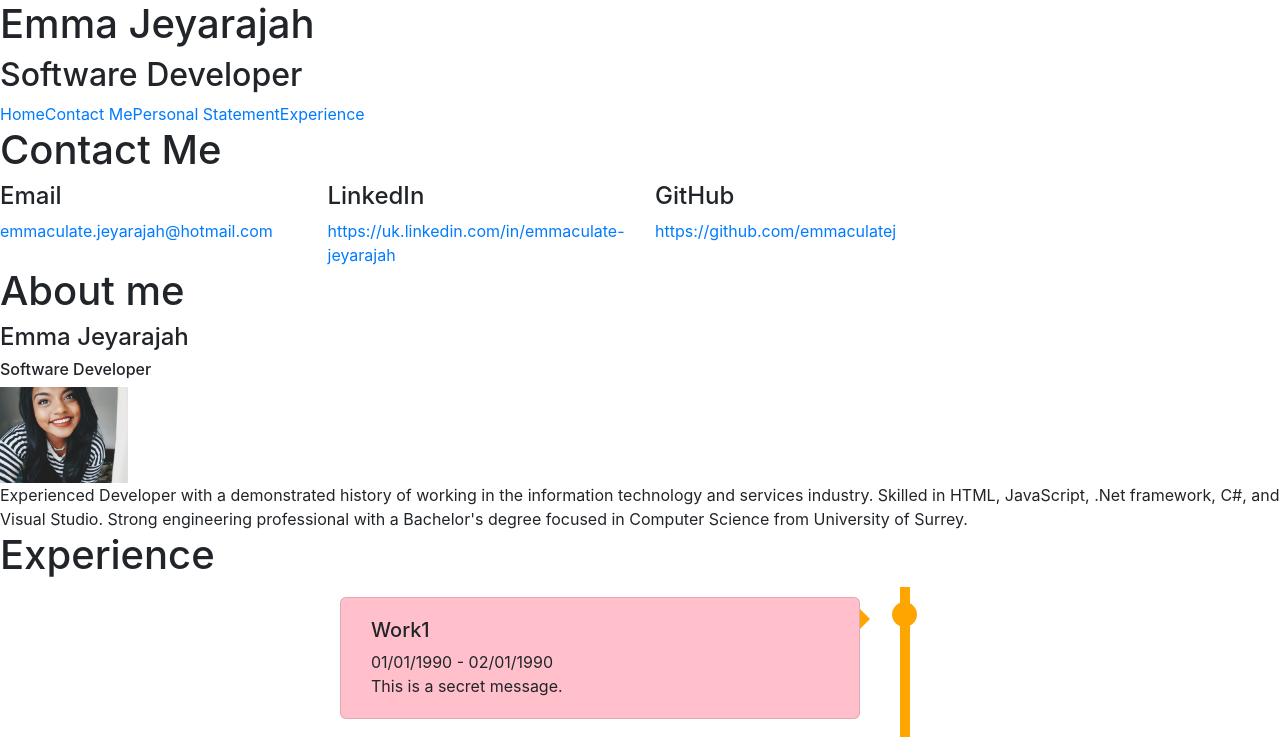
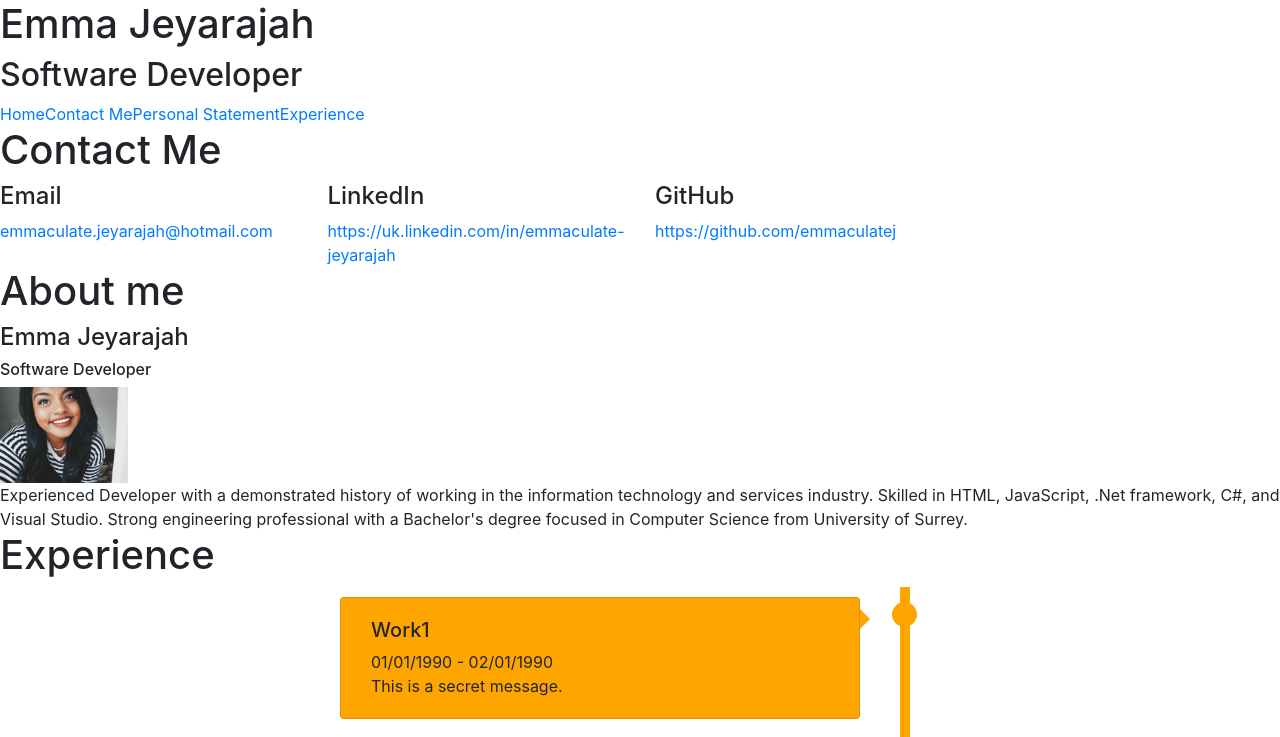
Before and after one commit to emmaculatej/personal-website, a Vue app in the folder personal-website/: page /#/ in a window 1280 px wide. Shown: the top 737 px of the page. Built offline with nearby package versions, Linux system fonts and the light colour scheme.

Commit message:
Visual Changes to timeline

```diff
--- a/personal-website/src/components/Experience.vue
+++ b/personal-website/src/components/Experience.vue
@@ -101,7 +101,7 @@ body {
   width: 0;
   z-index: 1;
   right: 30px;
-  border: medium solid white;
+  border: medium solid orange;
   border-width: 10px 0 10px 10px;
   border-color: transparent transparent transparent orange;
 }
@@ -115,7 +115,7 @@ body {
   width: 0;
   z-index: 1;
   left: 30px;
-  border: medium solid blue;
+  border: medium solid orange;
   border-width: 10px 10px 10px 0;
   border-color: transparent orange transparent transparent;
 }
@@ -128,9 +128,8 @@ body {
 /* The actual content */
 .content {
   padding: 20px 30px;
-  background-color: pink;
+  background-color: orange;
   position: relative;
-  border-radius: 6px;
 }
 
 /* Media queries - Responsive timeline on screens less than 600px wide */
@@ -150,7 +149,7 @@ body {
   /* Make sure that all arrows are pointing leftwards */
   .container::before {
   left: 60px;
-  border: medium solid white;
+  border: medium solid orange;
   border-width: 10px 10px 10px 0;
   border-color: transparent orange transparent transparent;
   }
```
